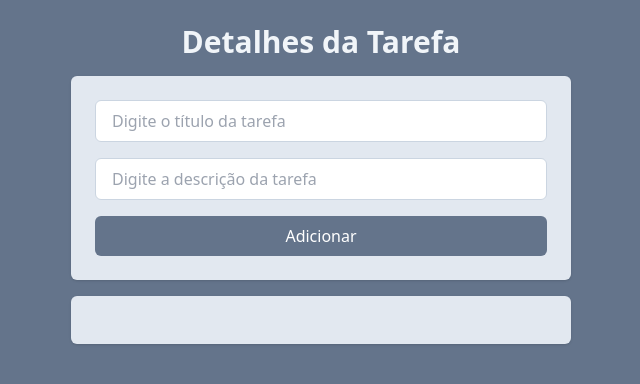
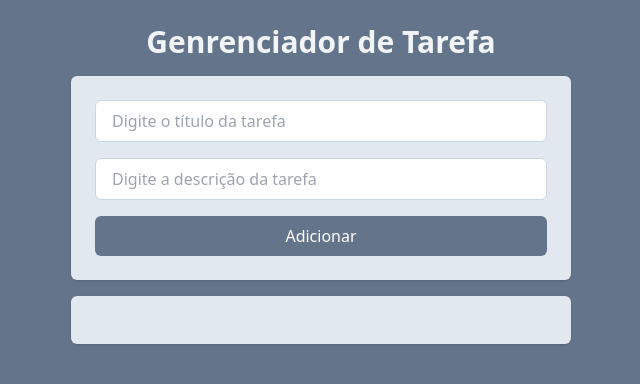
Before and after one commit to ryxvdz/GerenciadorTasks, a React (Vite) app: page / in a window 1280 px wide. Shown: the top 384 px of the page, without its empty margins (319-959 px from the left). Built offline with nearby package versions, Linux system fonts and the light colour scheme.

Commit message:
concertando o titulo

```diff
--- a/src/App.jsx
+++ b/src/App.jsx
@@ -68,7 +68,7 @@ function App() {
   return (
     <div className="min-h-screen bg-slate-500 flex justify-center p-6">
       <div className="w-[500px] space-y-4">
-        <Title>Detalhes da Tarefa</Title>
+        <Title>Genrenciador de Tarefa</Title>
         <AddTasks onAddTaskSubmit={onAddTaskSubmit} />
         <Tasks
           tasks={tasks}
```
